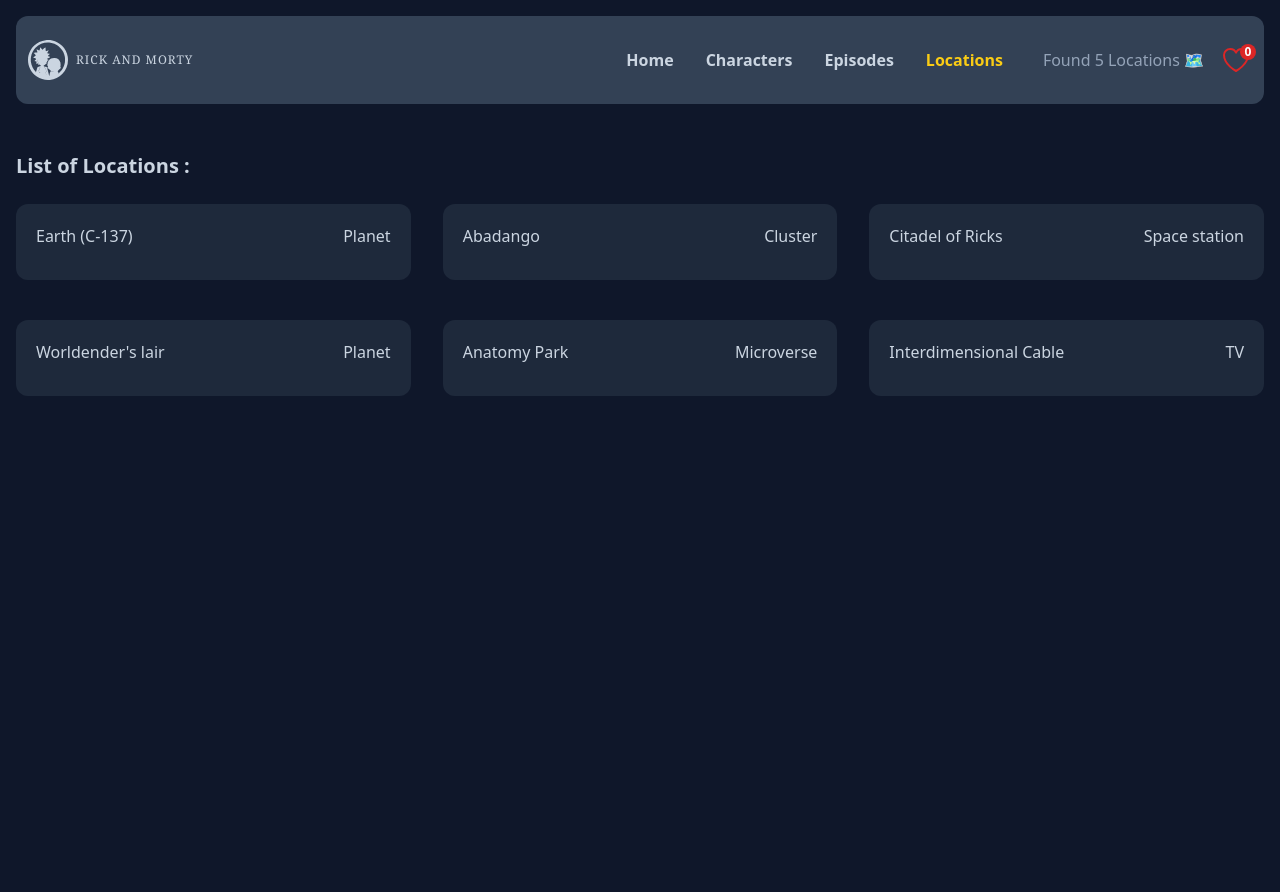
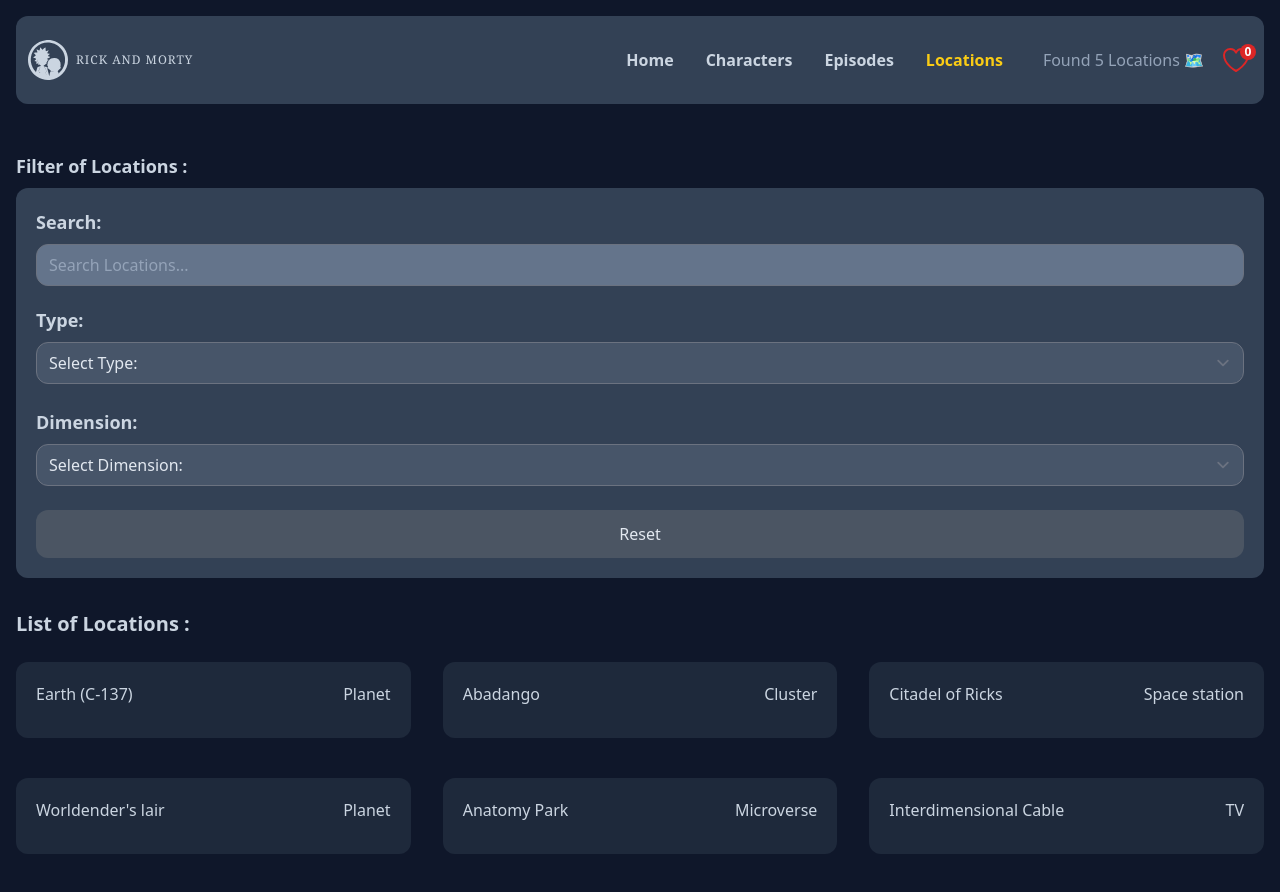
Before and after one commit to FarzinKhosravi/Rick-and-Morty-SPA-React-TailwindCSS, a React (Vite) app: page /locations in a window 1280 px wide. Shown: the top 892 px of the page. Built offline with nearby package versions, Linux system fonts and the light colour scheme; data requests are answered from the project's data file.

Commit message:
added filter locations component

```diff
--- a/src/components/LocationPage/FilterLocations.jsx
+++ b/src/components/LocationPage/FilterLocations.jsx
@@ -0,0 +1,194 @@
+import { useFormik } from "formik";
+import { useLocationsDispatch } from "./../../context/LocationPage/LocationsContext";
+import { usePageId } from "../../context/PageIdContext";
+import { useEffect } from "react";
+import getLocationsPagination from "./../../services/LocationPage/getLocationsPaginationService";
+import toast from "react-hot-toast";
+
+const initialValues = {
+  userSearch: "",
+  type: "",
+  dimension: "",
+};
+
+const onSubmit = (values, { resetForm }) => {
+  resetForm({ values: "" });
+};
+
+function FilterLocations() {
+  const formik = useFormik({ initialValues, onSubmit });
+
+  const setLocations = useLocationsDispatch();
+
+  const pageId = usePageId();
+
+  function filterLocations(page) {
+    const controller = new AbortController();
+    const signal = controller.signal;
+
+    getLocationsPagination({ signal })
+      .then(({ data }) => {
+        const locationsData = data[page].locations.filter((location) =>
+          location.name
+            .toLowerCase()
+            .includes(formik.values.userSearch.toLowerCase())
+        );
+
+        if (locationsData.length === 0) {
+          toast.error("Your Character Not Found 🧐");
+        }
+
+        setLocations(locationsData);
+      })
+      .catch((err) => console.log(err));
+
+    if (formik.values.type !== "") {
+      getLocationsPagination()
+        .then(({ data }) => {
+          const locationsData = data[page].locations.filter(
+            (location) =>
+              location.type.replace(/ +/g, "").toLowerCase() ===
+              formik.values.type.toLowerCase()
+          );
+
+          setLocations(locationsData);
+        })
+        .catch((err) => console.log(err));
+    }
+
+    if (formik.values.dimension !== "") {
+      getLocationsPagination()
+        .then(({ data }) => {
+          const locationsData = data[page].locations.filter(
+            (location) =>
+              location.dimension.replace(/ +/g, "").toLowerCase() ===
+              formik.values.dimension.toLowerCase()
+          );
+
+          setLocations(locationsData);
+        })
+        .catch((err) => console.log(err));
+    }
+
+    return () => {
+      controller.abort();
+    };
+  }
+
+  useEffect(() => {
+    switch (pageId) {
+      case 1:
+        filterLocations("pageOne");
+        break;
+
+      case 2:
+        filterLocations("pageTwo");
+        break;
+
+      case 3:
+        filterLocations("pageThree");
+        break;
+
+      default:
+        return;
+    }
+  }, [formik.values, pageId]);
+
+  const { dimension, type, userSearch } = formik.values;
+
+  return (
+    <div className="mb-8">
+      <div>
+        <div className="mb-2">
+          <h2 className="text-lg font-semibold text-slate-300">
+            Filter of Locations :
+          </h2>
+        </div>
+        <form
+          onSubmit={formik.handleSubmit}
+          className="rounded-xl bg-slate-700 p-5"
+        >
+          <div className="mb-5">
+            <div className="mb-2">
+              <h3 className="text-lg font-semibold text-slate-300">Search:</h3>
+            </div>
+            <div className="w-full">
+              <input
+                className="block w-full rounded-xl bg-slate-500 text-base text-slate-200  placeholder:text-slate-400"
+                type="text"
+                name="userSearch"
+                value={formik.values.userSearch}
+                onChange={formik.handleChange}
+                placeholder="Search Locations..."
+              />
+            </div>
+          </div>
+          <div className="mb-6">
+            <div className="mb-2">
+              <h3 className="text-lg font-semibold text-slate-300">Type:</h3>
+            </div>
+            <div className="w-full">
+              <select
+                name="type"
+                value={formik.values.type}
+                onChange={formik.handleChange}
+                className="w-full cursor-pointer rounded-xl bg-slate-600 text-base text-slate-200"
+              >
+                <option value="">Select Type:</option>
+                <option value="planet">Planet</option>
+                <option value="cluster">Cluster</option>
+                <option value="spacestation">Space Station</option>
+                <option value="microverse">Microverse</option>
+                <option value="tv">TV</option>
+                <option value="resort">Resort</option>
+                <option value="fantasytown">Fantasy Town</option>
+                <option value="dream">Dream</option>
+              </select>
+            </div>
+          </div>
+          <div className="mb-6">
+            <div className="mb-2">
+              <h3 className="text-lg font-semibold text-slate-300">
+                Dimension:
+              </h3>
+            </div>
+            <div className="w-full">
+              <select
+                name="dimension"
+                value={formik.values.dimension}
+                onChange={formik.handleChange}
+                className="w-full cursor-pointer rounded-xl bg-slate-600 text-base text-slate-200"
+              >
+                <option value="">Select Dimension:</option>
+                <option value="dimensionc-137">Dimension C-137</option>
+                <option value="unknown">Unknown</option>
+                <option value="postapocalypticdimension">
+                  Post-Apocalyptic Dimension
+                </option>
+                <option value="replacementdimension">
+                  Replacement Dimension
+                </option>
+                <option value="cronenbergdimension">
+                  Cronenberg Dimension
+                </option>
+                <option value="fantasydimension">Fantasy Dimension</option>
+                <option value="dimension5-126">Dimension 5-126</option>
+              </select>
+            </div>
+          </div>
+          <div>
+            <button
+              className="block w-full cursor-pointer appearance-none rounded-xl border-none bg-red-600 px-4 py-3 text-center text-slate-200 outline-none transition-all duration-300 ease-in-out hover:-translate-y-0.5 active:translate-y-0 active:shadow-none disabled:bg-gray-600"
+              type="submit"
+              disabled={type || dimension || userSearch ? false : true}
+            >
+              Reset
+            </button>
+          </div>
+        </form>
+      </div>
+    </div>
+  );
+}
+
+export default FilterLocations;
--- a/src/pages/LocationPage.jsx
+++ b/src/pages/LocationPage.jsx
@@ -1,4 +1,5 @@
 import Introduction from "../common/Introduction";
+import FilterLocations from "../components/LocationPage/FilterLocations";
 import LocationList from "../components/LocationPage/LocationList";
 import useFetchIntroductionData from "../hooks/useFetchIntroductionData";
 
@@ -9,6 +10,7 @@
     <section className="min-h-screen px-4">
       <div className="flex flex-col">
         <Introduction introduction={introduction} />
+        <FilterLocations />
         <LocationList />
       </div>
     </section>
```
